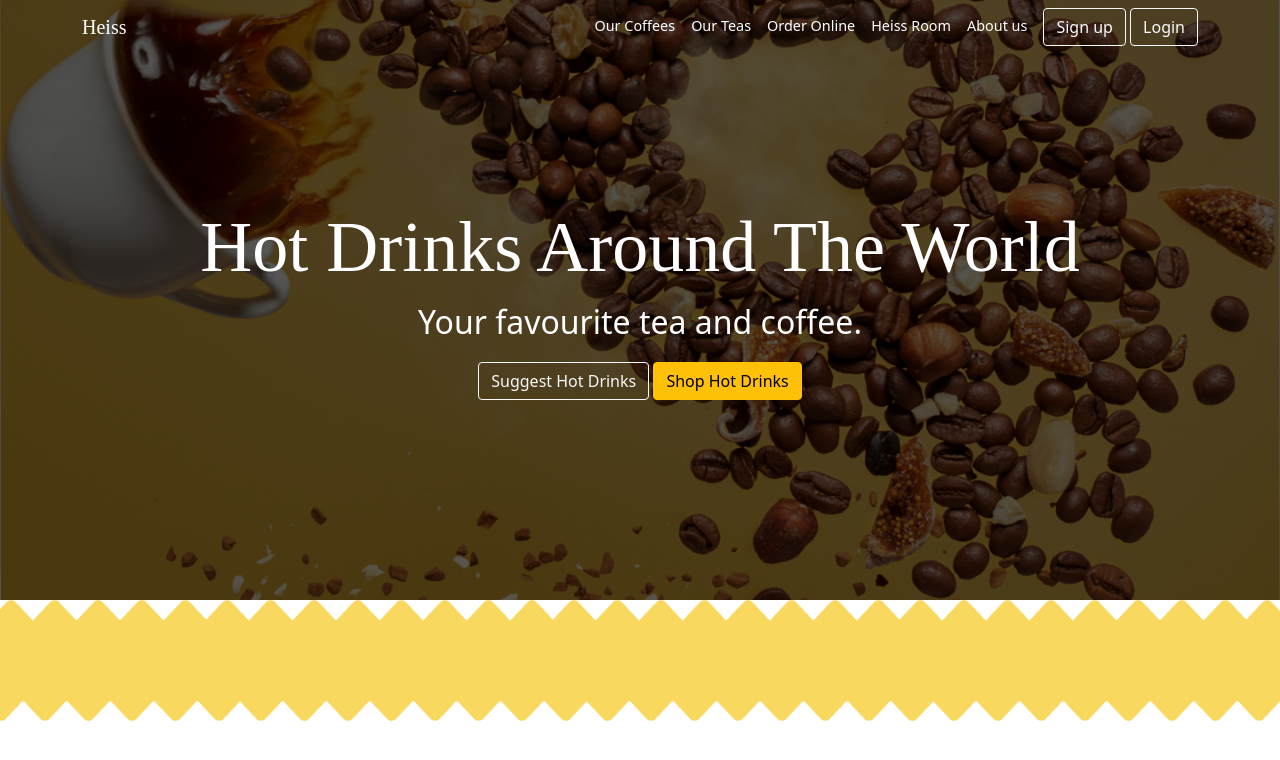
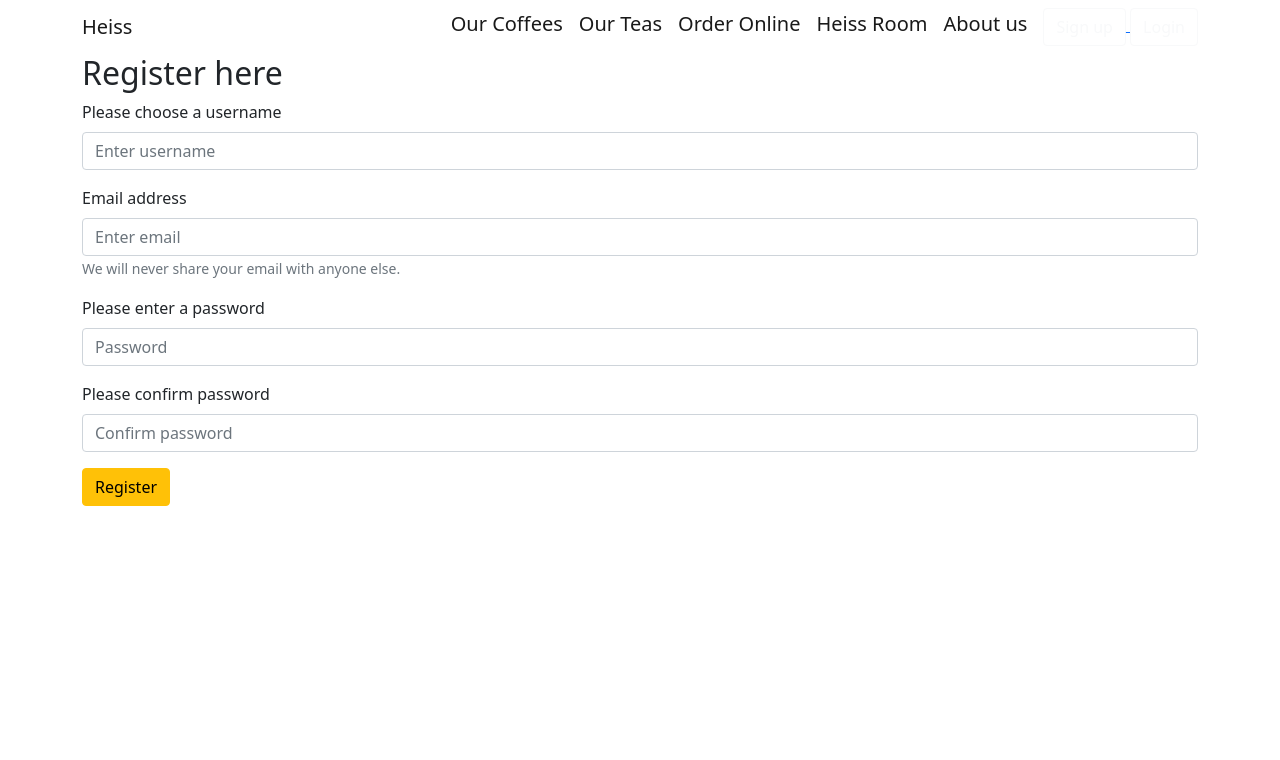
Before and after one commit to simplythebex/SEI56-Project-3, a React (Create React App) app in the folder client/: page /register in a window 1280 px wide. Shown: the top 760 px of the page. Built offline with nearby package versions, Linux system fonts and the light colour scheme; a web font is replaced by a local one.

Commit message:
added login and register pages, started logic for register

```diff
--- a/client/src/App.js
+++ b/client/src/App.js
@@ -1,6 +1,8 @@
 import React from 'react'
 import { BrowserRouter, Switch, Route } from 'react-router-dom'
 import Home from './components/common/Home.js'
+import Register from './components/auth/Register'
+import Login from './components/auth/Login'
 
 const App = () => {
 
@@ -9,6 +11,12 @@ const App = () => {
     <>
       <BrowserRouter>
         <Switch>
+          <Route path="/register">
+            <Register />
+          </Route>
+          <Route path="/Login">
+            <Login />
+          </Route>
           <Route path="/">
             <Home />
           </Route>
--- /dev/null
+++ b/client/src/components/auth/Login.js
@@ -0,0 +1,35 @@
+import React from 'react'
+import Container from 'react-bootstrap/Container'
+import Form from 'react-bootstrap/Form'
+import Button from 'react-bootstrap/Button'
+import Nav from '../common/Nav'
+
+const Login = () => {
+  return (
+    <>
+      <Nav />
+
+      <Container className = "outer-box">
+        <h2>Login here</h2>
+        <Form>
+          <Form.Group className="mb-3" controlId="fromBasicEmail">
+            <Form.Label>Email address</Form.Label>
+            <Form.Control type="email" placeholder="Enter email" />
+          </Form.Group>
+
+          <Form.Group className="mb-3" controlId="formBasicPassword">
+            <Form.Label>Please enter a password</Form.Label>
+            <Form.Control type="password" placeholder="Password" />
+          </Form.Group>
+
+
+          <Button variant="warning" type="Submit">Login</Button>
+
+        </Form>
+
+      </Container>
+    </>
+  )
+}
+
+export default Login
--- /dev/null
+++ b/client/src/components/auth/Register.js
@@ -0,0 +1,83 @@
+import React, { useState } from 'react'
+import Container from 'react-bootstrap/Container'
+import Form from 'react-bootstrap/Form'
+import Button from 'react-bootstrap/Button'
+import Nav from '../common/Nav'
+import axios from 'axios'
+import { useHistory } from 'react-router-dom'
+
+const Register = () => {
+
+  const history = useHistory()
+
+  const [formData, setFormData] = useState({
+    username: '',
+    email: '',
+    password: '',
+    passwordConfirmation: '',
+  })
+
+  const [errors, setErrors] = useState({
+    username: '',
+    email: '',
+    password: '',
+    passwordConfirmation: '',
+  })
+
+  const handleChange = (event) => {
+    const newFormData = { ...formData, [event.target.name]: event.target.value }
+    const newErrors = { ...errors, [event.target.name]: '' }
+    setFormData(newFormData)
+    setErrors(newErrors)
+  }
+
+  const handleSubmit = async (event) => {
+    event.preventDefault()
+    console.log('submitted')
+    try {
+      await axios.post('/api/register', formData)
+      history.pushState('./login')
+    } catch (err) {
+      console.log(err)
+    }
+  }
+  return (
+    <>
+      <Nav />
+
+      <Container className = "outer-box">
+        <h2>Register here</h2>
+        <Form onSubmit={handleSubmit}>
+          <Form.Group className="mb-3" controlId="fromBasicUsername">
+            <Form.Label>Please choose a username</Form.Label>
+            <Form.Control type="text" placeholder="Enter username" name="username" onChange={handleChange}/>
+          </Form.Group>
+
+          <Form.Group className="mb-3" controlId="fromBasicEmail">
+            <Form.Label>Email address</Form.Label>
+            <Form.Control type="email" placeholder="Enter email" name="email" onChange={handleChange}/>
+            <Form.Text className="text-muted">
+            We will never share your email with anyone else.
+            </Form.Text>
+          </Form.Group>
+
+          <Form.Group className="mb-3" controlId="formBasicPassword">
+            <Form.Label>Please enter a password</Form.Label>
+            <Form.Control type="password" placeholder="Password" name="password" onChange={handleChange}/>
+          </Form.Group>
+
+          <Form.Group className="mb-3" controlId="fromBasicPasswordConfirmation">
+            <Form.Label>Please confirm password</Form.Label>
+            <Form.Control type="password" placeholder="Confirm password" name="passwordConfirmation" onChange={handleChange}/>
+          </Form.Group>
+
+          <Button variant="warning" type="Submit">Register</Button>
+
+        </Form>
+
+      </Container>
+    </>
+  )
+}
+
+export default Register
--- a/client/src/components/common/Nav.js
+++ b/client/src/components/common/Nav.js
@@ -1,4 +1,5 @@
 import React from 'react'
+import { Link } from 'react-router-dom'
 import Container from 'react-bootstrap/Container'
 import Navbar from 'react-bootstrap/Navbar'
 import Button from 'react-bootstrap/Button'
@@ -17,8 +18,12 @@ const Nav = () => {
           <Navbar.Brand href="#index">Order Online</Navbar.Brand>
           <Navbar.Brand href="#index">Heiss Room</Navbar.Brand>
           <Navbar.Brand href="#index">About us</Navbar.Brand>
-          <Button variant="outline-light">Sign up</Button>{' '}
-          <Button variant="outline-light">Login</Button>{' '}
+          <Link to="/register">
+            <Button variant="outline-light">Sign up</Button>{' '}
+          </Link>
+          <Link to="/Login">
+            <Button variant="outline-light">Login</Button>{' '}
+          </Link>
         </div>
       </Container>
     </Navbar>
```
Also changed, not shown: client/src/components/Login.js (deleted).
